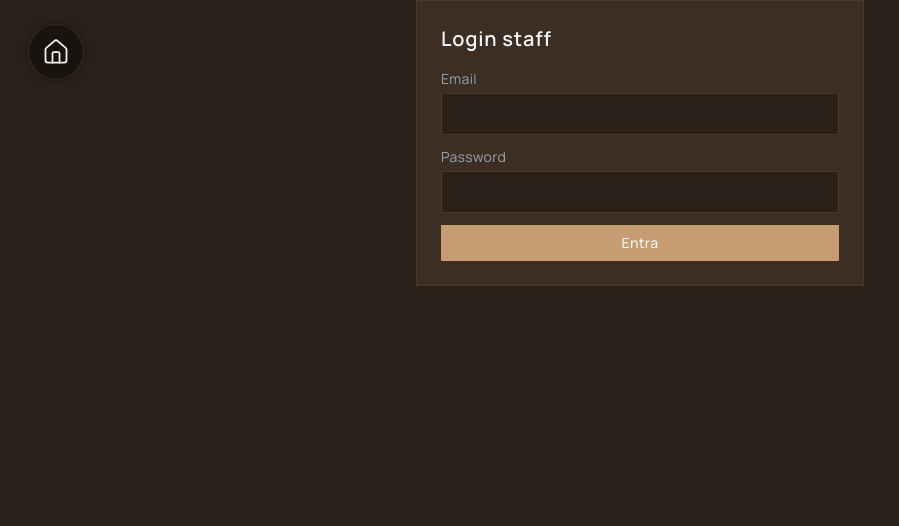
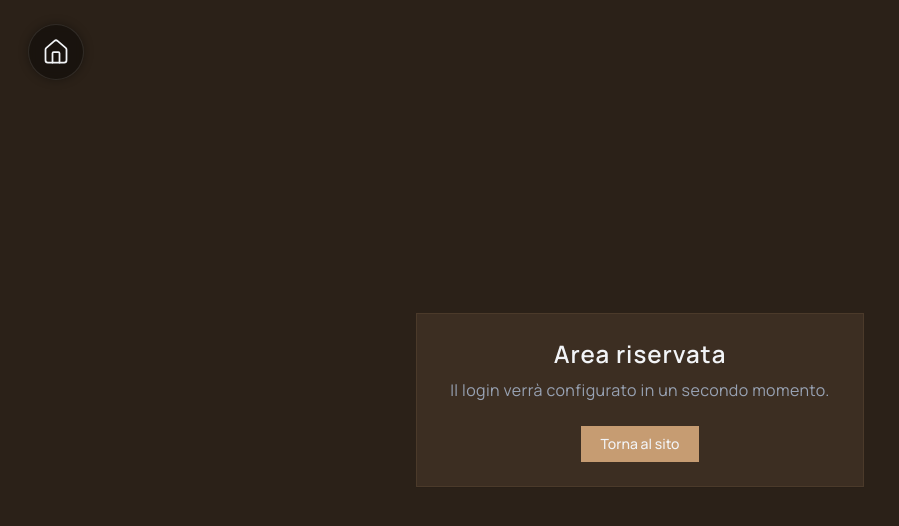
Before and after one commit to Beatrice-Errico/centro-estetico, a Next.js app: page /login in a window 1280 px wide. Shown: the top 526 px of the page, without its empty margins (0-899 px from the left). Built offline with nearby package versions, Linux system fonts and the light colour scheme; no server answers.

Commit message:
Temp: stub login page without Supabase

```diff
--- a/src/app/login/page.tsx
+++ b/src/app/login/page.tsx
@@ -1,122 +1,24 @@
 'use client'
 
-import { useEffect, useState } from 'react'
-import { useRouter, useSearchParams } from 'next/navigation'
-import { createClient } from '../../lib/supabaseClient'
+import Link from 'next/link'
+
+export const dynamic = 'force-dynamic'
 
 export default function LoginPage() {
-  const supabase = createClient()
-  const router = useRouter()
-  const qp = useSearchParams()
-
-  const [email, setEmail] = useState('')
-  const [password, setPassword] = useState('')
-  const [loading, setLoading] = useState(false)
-  const [error, setError] = useState<string | null>(null)
-
-  const [mounted, setMounted] = useState(false)
-  const [alreadyLogged, setAlreadyLogged] = useState(false)
-  const [userEmail, setUserEmail] = useState<string | null>(null)
-  const [isStaff, setIsStaff] = useState<boolean | null>(null)
-
-  useEffect(() => {
-    setMounted(true)
-    // se esiste una sessione, mostriamo la UI “sei già autenticato”
-    ;(async () => {
-      const { data: { user } } = await supabase.auth.getUser()
-      if (user) {
-        setAlreadyLogged(true)
-        setUserEmail(user.email ?? null)
-        // opzionale: controlla il ruolo in profiles
-        const { data: profile } = await supabase
-          .from('profiles')
-          .select('role')
-          .eq('id', user.id)
-          .maybeSingle()
-        setIsStaff(profile?.role === 'staff' || !profile) // se non usi profiles, consideralo ok
-      }
-    })()
-  }, []) // non serve dipendenza supabase qui
-
-  async function onSubmit(e: React.FormEvent) {
-    e.preventDefault()
-    setError(null)
-    setLoading(true)
-    const { error } = await supabase.auth.signInWithPassword({ email, password })
-    setLoading(false)
-    if (error) { setError(error.message); return }
-
-    // destinazione dopo login (consenti ?next=/admin/agenda, altrimenti default)
-    const next = qp.get('next') || '/admin/services'
-    router.replace(next)
-  }
-
-  async function handleGoAdmin() {
-    router.replace('/admin')
-  }
-
-  async function handleLogout() {
-    await supabase.auth.signOut()
-    setAlreadyLogged(false)
-    setUserEmail(null)
-    setIsStaff(null)
-  }
-
-  if (!mounted) return null
-
-  // Se già loggato: NIENTE redirect automatico
-  if (alreadyLogged) {
-    return (
-      <div className="max-w-md mx-auto card">
-        <h1 className="text-xl font-semibold mb-2">Sei già autenticato</h1>
-        <p className="text-sm text-silver-300 mb-4">
-          {userEmail ? <>Accesso come <strong>{userEmail}</strong>.</> : 'Accesso attivo.'}
+  return (
+    <div className="min-h-screen flex items-center justify-center bg-night-900">
+      <div className="card max-w-md w-full text-center">
+        <h1 className="text-2xl font-semibold text-silver-100">
+          Area riservata
+        </h1>
+        <p className="mt-2 text-silver-400">
+          Il login verrà configurato in un secondo momento.
         </p>
 
-        <div className="flex gap-2">
-          {isStaff !== false ? (
-            <button className="btn" onClick={handleGoAdmin}>Vai all’area admin</button>
-          ) : (
-            <p className="text-sm text-red-400">Il tuo account non ha i permessi staff.</p>
-          )}
-          <button className="btn-ghost" onClick={handleLogout}>Esci</button>
-        </div>
+        <Link href="/" className="btn mt-6">
+          Torna al sito
+        </Link>
       </div>
-    )
-  }
-
-  // Form login “normale”
-  return (
-    <div className="max-w-md mx-auto card">
-      <h1 className="text-xl font-semibold mb-4">Login staff</h1>
-      <form onSubmit={onSubmit} className="space-y-3">
-        <div>
-          <label className="label">Email</label>
-          <input
-            className="input"
-            type="email"
-            value={email}
-            onChange={(e) => setEmail(e.target.value)}
-            autoComplete="username"
-            required
-          />
-        </div>
-        <div>
-          <label className="label">Password</label>
-          <input
-            className="input"
-            type="password"
-            value={password}
-            onChange={(e) => setPassword(e.target.value)}
-            autoComplete="current-password"
-            required
-          />
-        </div>
-        {error && <p className="text-sm text-red-500">{error}</p>}
-        <button className="btn w-full" type="submit" disabled={loading}>
-          {loading ? 'Accesso…' : 'Entra'}
-        </button>
-      </form>
     </div>
   )
 }
```
